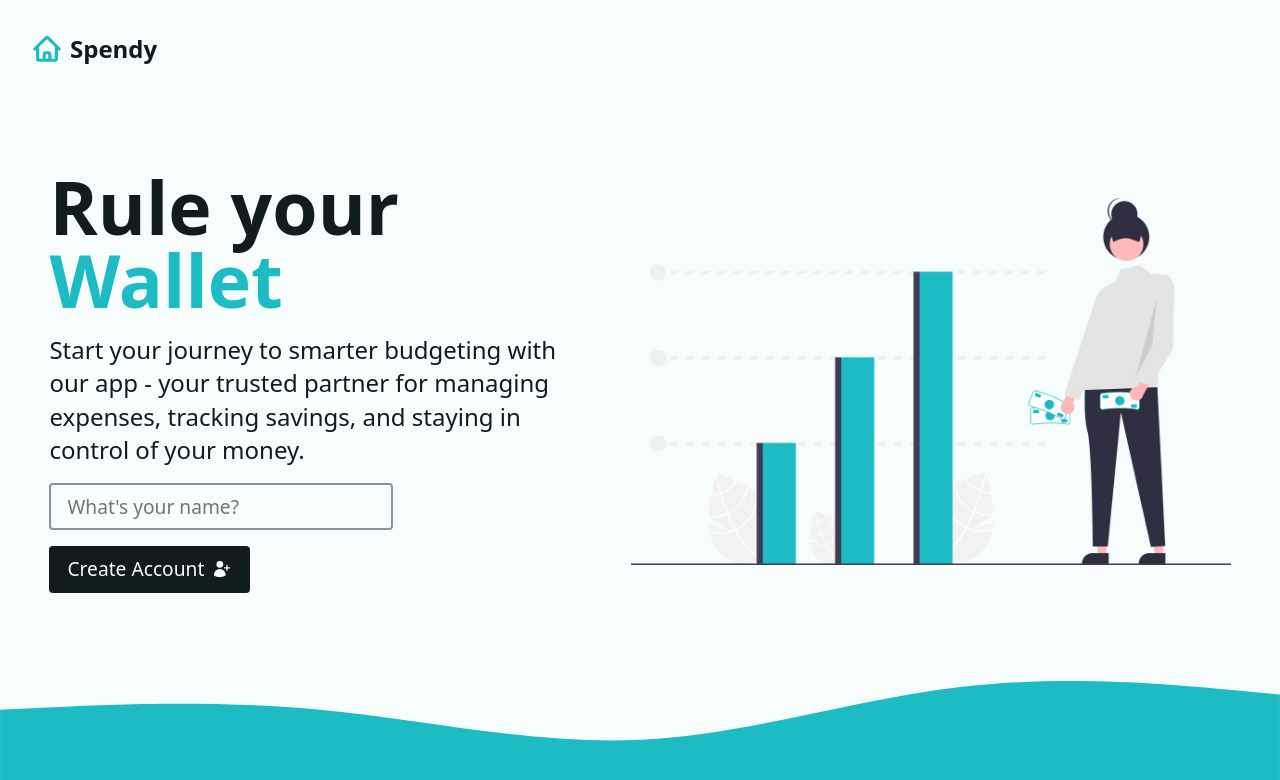
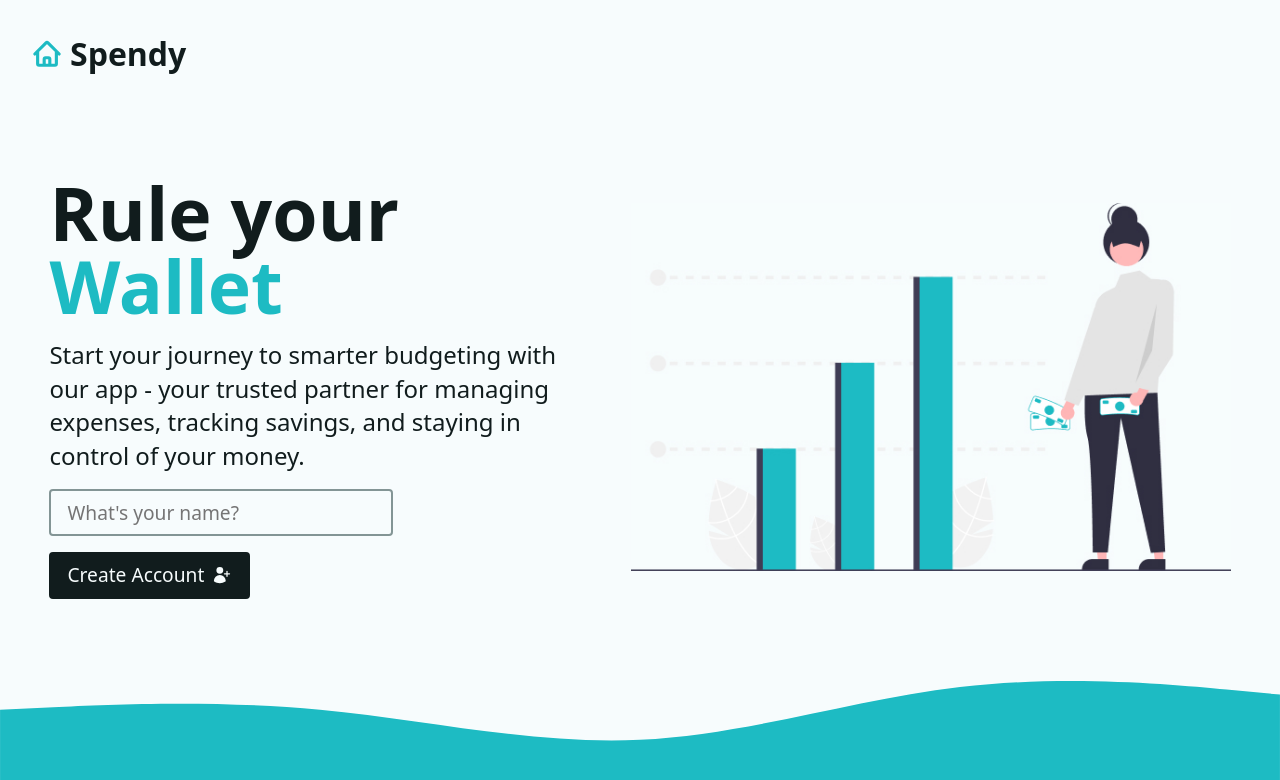
Before and after one commit to Jeyakumar-05/Expense-tracker, a React (Vite) app: page / in a window 1280 px wide. Shown: the top 780 px of the page. Built offline with nearby package versions, Linux system fonts and the light colour scheme.

Commit message:
Update index.css

```diff
--- a/src/assets/css/index.css
+++ b/src/assets/css/index.css
@@ -609,15 +609,14 @@ table a {
 }
 
 
+.nav-text {
+  font-size: 2rem;
+  font-weight: bold; /* Make the text bold */
+  white-space: nowrap;
+}
+
 @media (max-width: 768px) {
   .nav-text {
-    font-size: 0.875rem; /* Smaller font size for mobile */
+    font-size: 0.875rem;
   }
 }
-
-.nav-text{
-  display: -webkit-box;
-  display: -ms-flexbox;
-  display: flex;
-  font-weight: bold;
-}
```
